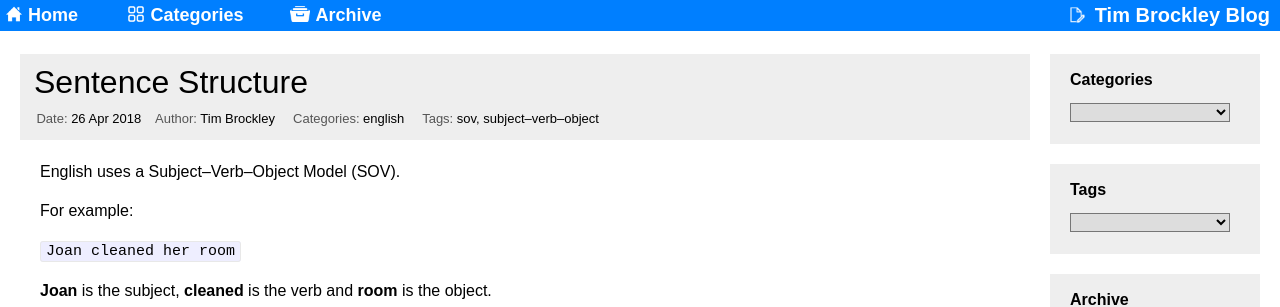
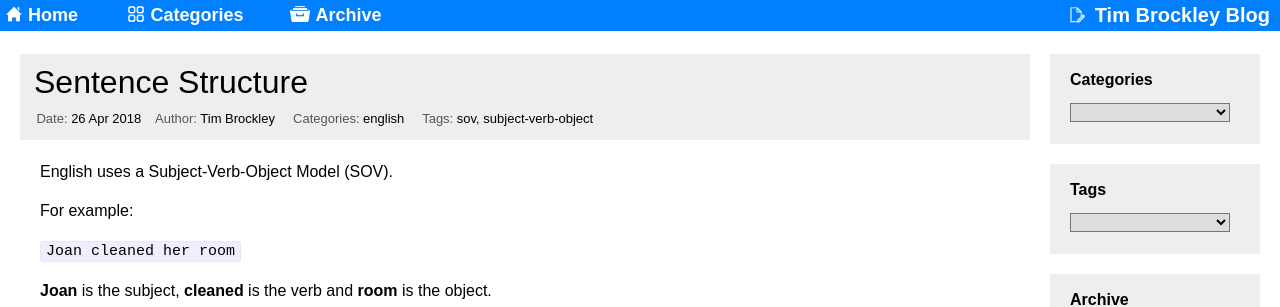
Before and after one commit to timbrockley/jekyll-timbrockley-github-io, a Jekyll site: the page built from pages/_posts/english/2018-04-26-sentence-structure.md, in a window 1280 px wide and 900 px high. Shown: the top 307 px of the window. Built offline with Jekyll 4.4.1, drawn with Linux system fonts in a browser that asks for light colours.

```diff
--- a/pages/_posts/english/2018-04-26-sentence-structure.md
+++ b/pages/_posts/english/2018-04-26-sentence-structure.md
@@ -1,12 +1,12 @@
 ---
 layout: post
 title: "Sentence Structure"
-description: "English uses a Subject–Verb–Object Model (SOV)."
+description: "English uses a Subject-Verb-Object Model (SOV)."
 image: "/assets/images/english/book_green_200x200.png"
 categories: [english]
-tags: [sov, subject–verb–object]
+tags: [sov, subject-verb-object]
 ---
-English uses a Subject–Verb–Object Model (SOV).
+English uses a Subject-Verb-Object Model (SOV).
 
 For example:
 
```
